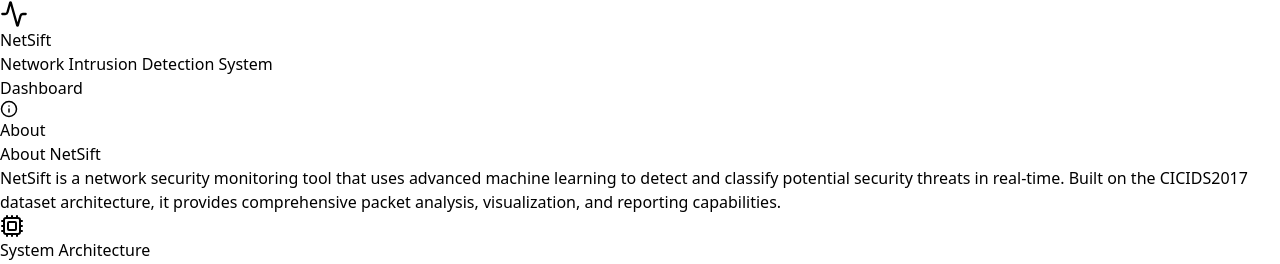
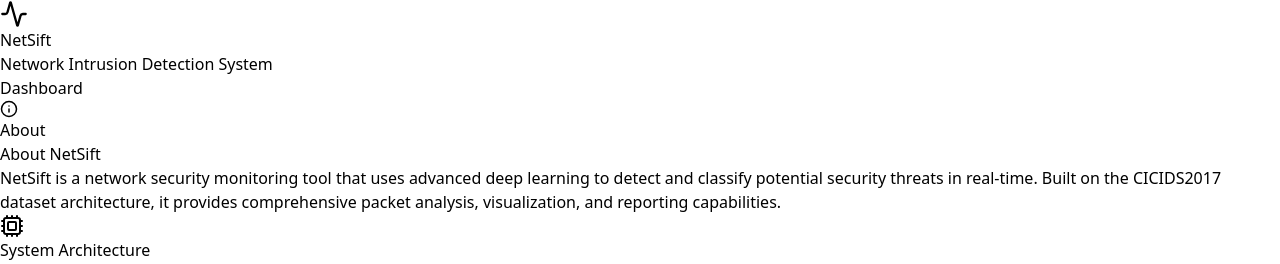
Before and after one commit to rutubhanderi/Realtime-NIDS, a React (Vite) app in the folder packet-sniffer/frontend/: page /about in a window 1280 px wide. Shown: the top 264 px of the page. Built offline with nearby package versions, Linux system fonts and the light colour scheme.

Commit message:
change fixes

```diff
--- a/packet-sniffer/frontend/src/components/AboutPage.jsx
+++ b/packet-sniffer/frontend/src/components/AboutPage.jsx
@@ -20,7 +20,7 @@ export default function AboutPage() {
           <h2 className="text-xl font-bold mb-4 text-gray-100">About NetSift</h2>
 
           <p className="mb-6 text-gray-300">
-            NetSift is a network security monitoring tool that uses advanced machine learning to detect and classify potential security threats in real-time.
+            NetSift is a network security monitoring tool that uses advanced deep learning to detect and classify potential security threats in real-time.
             Built on the CICIDS2017 dataset architecture, it provides comprehensive packet analysis, visualization, and reporting capabilities.
           </p>
 
```
